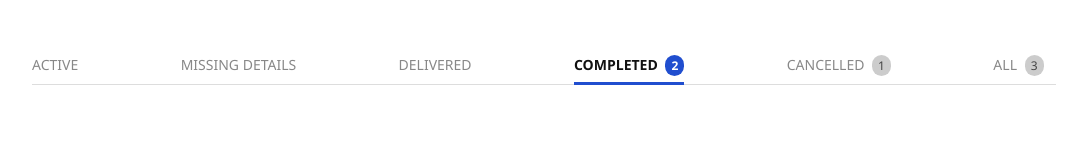
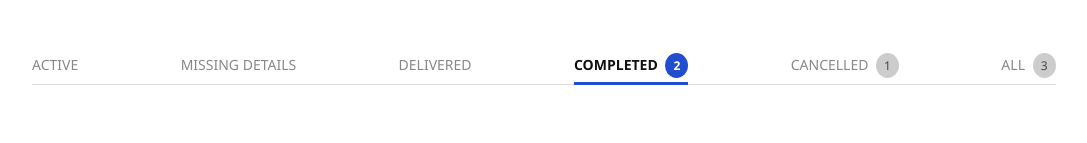
Before and after one commit to WajihulHassan944/service-marketplace, a Next.js app: page /buyer/orders in a window 1280 px wide. Shown: the part 172-315 px from the top of the page, without its empty margins (96-1183 px from the left). Built offline with nearby package versions, Linux system fonts and the light colour scheme.

Commit message:
updated code

```diff
--- a/src/components/BuyerDashboard/Messages/MessageProfile.jsx
+++ b/src/components/BuyerDashboard/Messages/MessageProfile.jsx
@@ -11,7 +11,7 @@ const MessageProfile = () => {
           <p className="time">🕒 6:41 PM CDT (4h ahead)</p>
 
           <div className="action-buttons">
-            <button className="view-proposal-btn">View profile</button>
+            <Link href="/buyer/profile" className="view-proposal-btn"> View profile</Link>
           </div>
 
           <div className="info-section">
--- a/src/components/BuyerDashboard/Orders/Orders.css
+++ b/src/components/BuyerDashboard/Orders/Orders.css
@@ -59,8 +59,10 @@
     background: #204ecf;
     color: white;
     font-size: 12px;
-    padding: 2px 6px;
-    border-radius: 10px;
+    padding: 4px 8px;
+    text-align: center;
+    border-radius: 50%;
+
     margin-left: 4px;
   }
 
```
